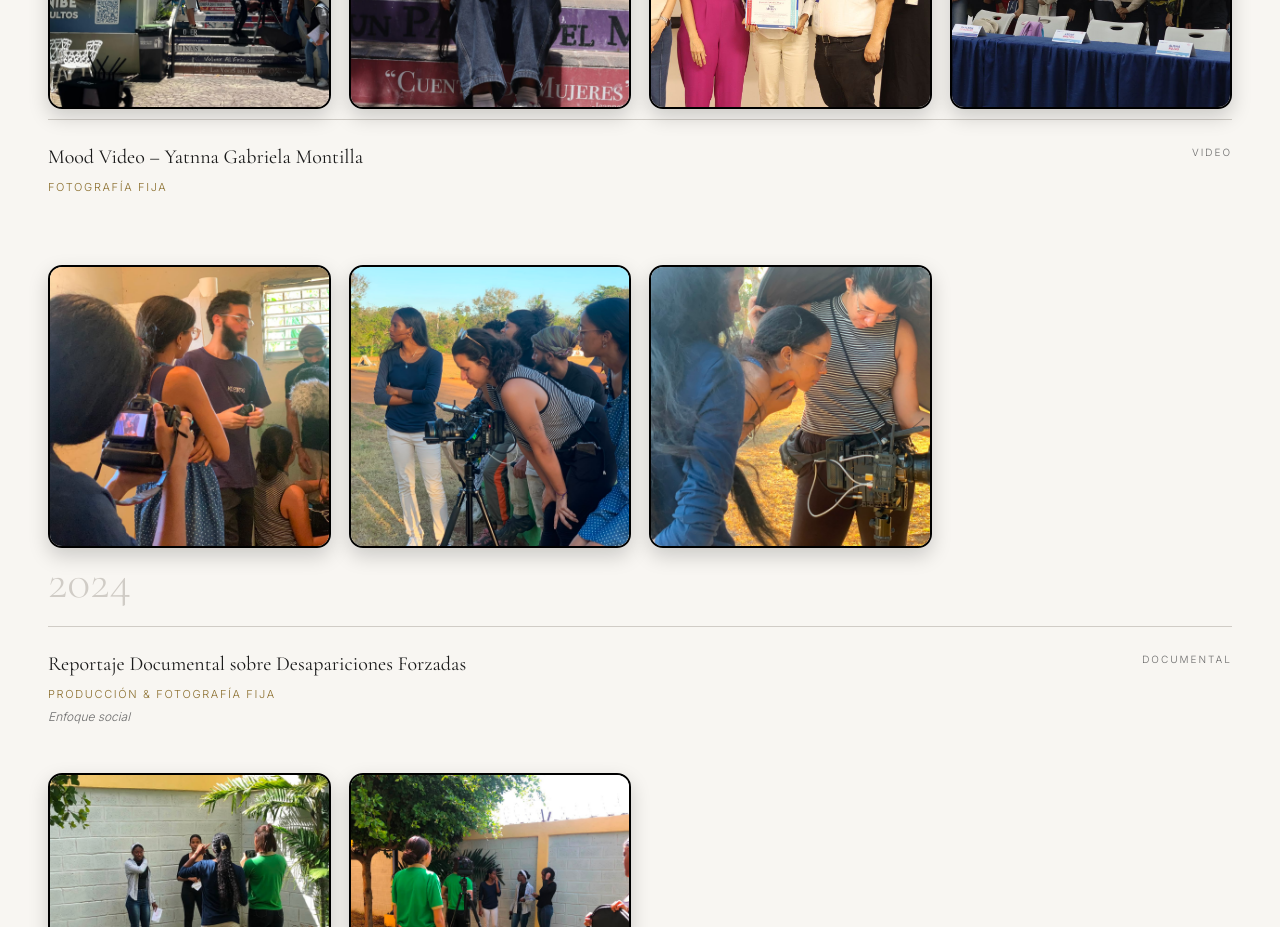
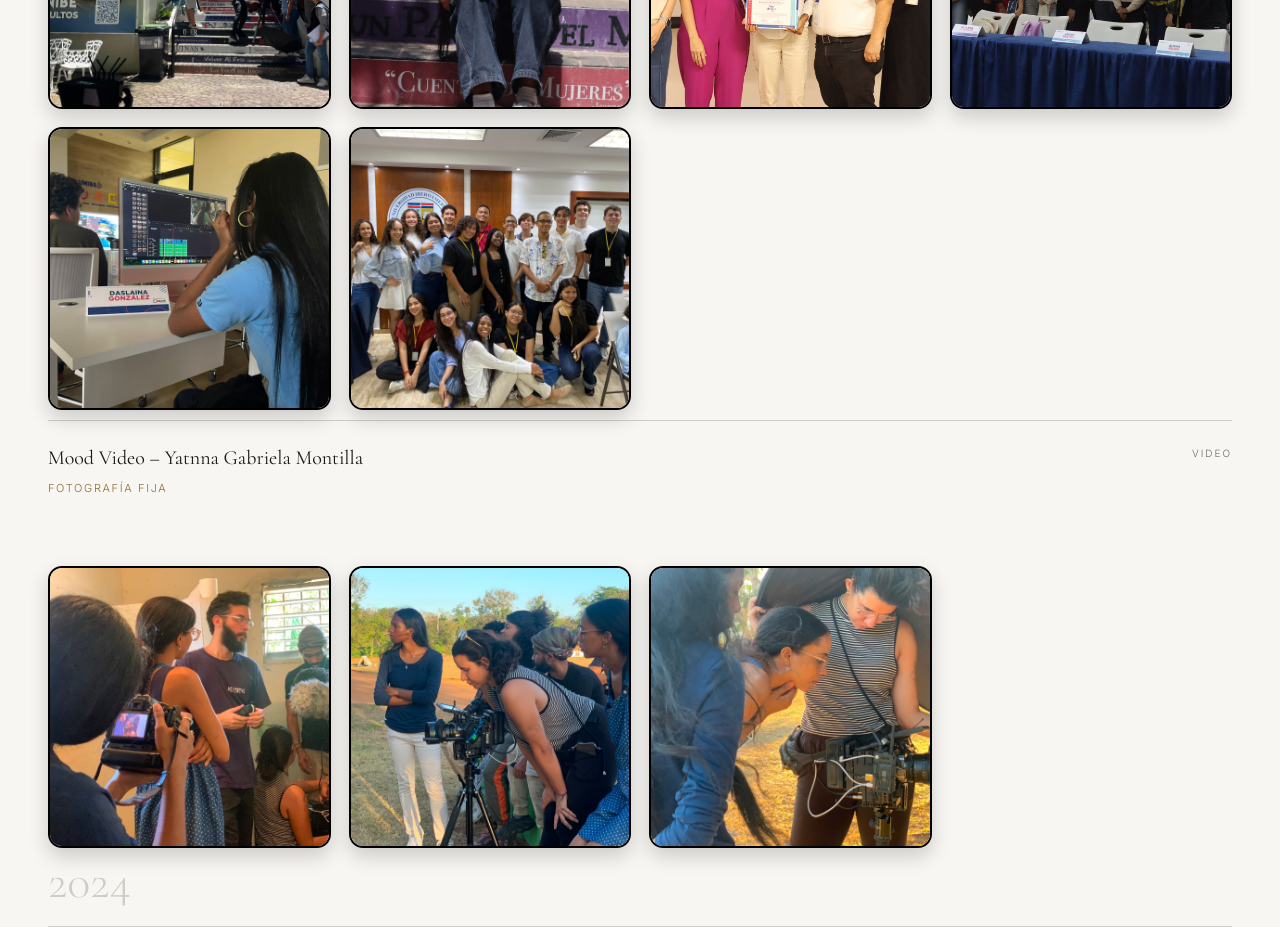
Before and after one commit to Nowiu/portafolio, a plain HTML site: page index.html in a window 1280 px wide. Shown: the part 4620-5547 px from the top of the page. Drawn offline with nearby package versions, Linux system fonts and the light colour scheme.

Commit message:
Update index.html

```diff
--- a/index.html
+++ b/index.html
@@ -813,6 +813,9 @@
     <img src="curita2.jpeg" onclick="abrirPopup(this.src)" alt="Curita 2">
     <img src="curita3.jpeg" onclick="abrirPopup(this.src)" alt="Curita 3">
     <img src="curita4.jpeg" onclick="abrirPopup(this.src)" alt="Curita 4">
+  <img src="curita22.jpeg" onclick="abrirPopup(this.src)" alt="Curita 5">
+  <img src="curita23.jpeg" onclick="abrirPopup(this.src)" alt="Curita 6">
+
 </div>
 
       <div class="film-item">
```
